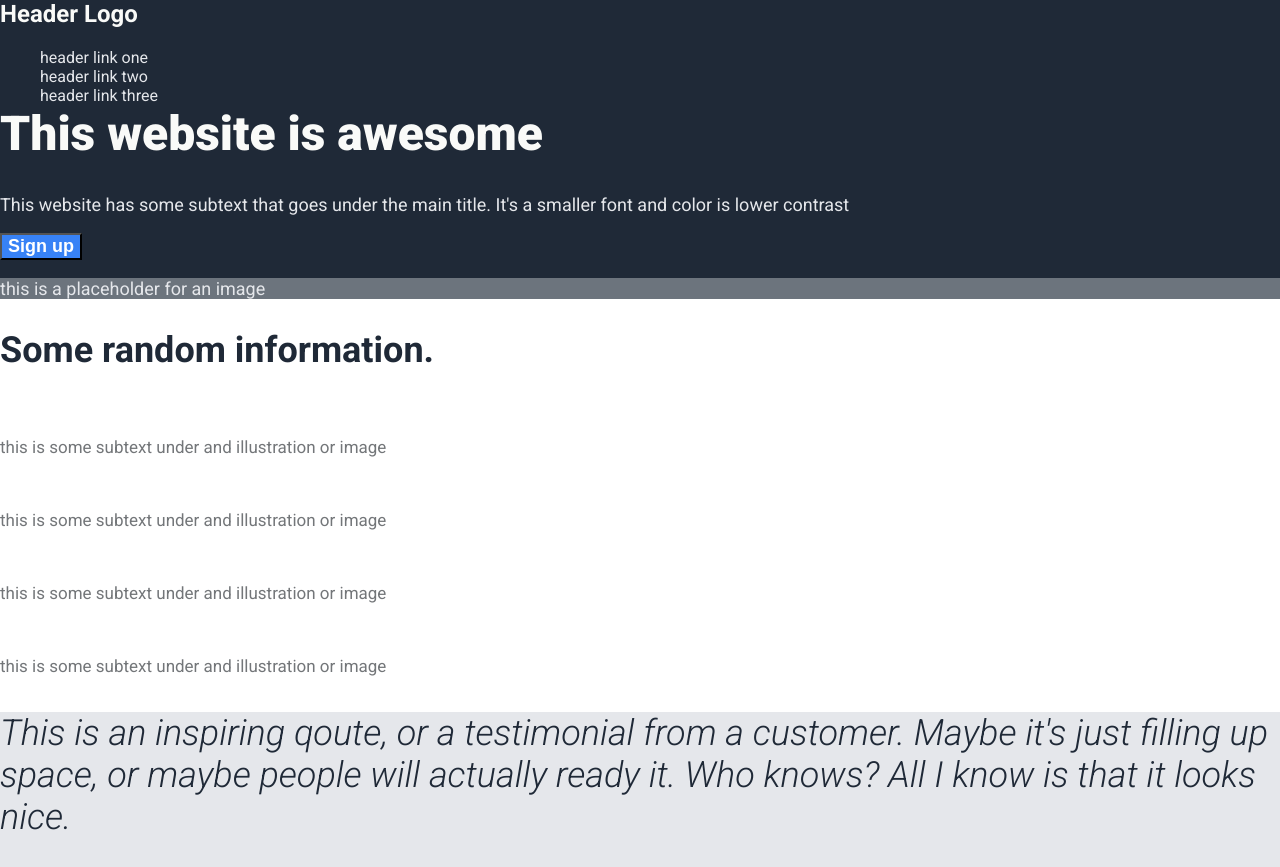
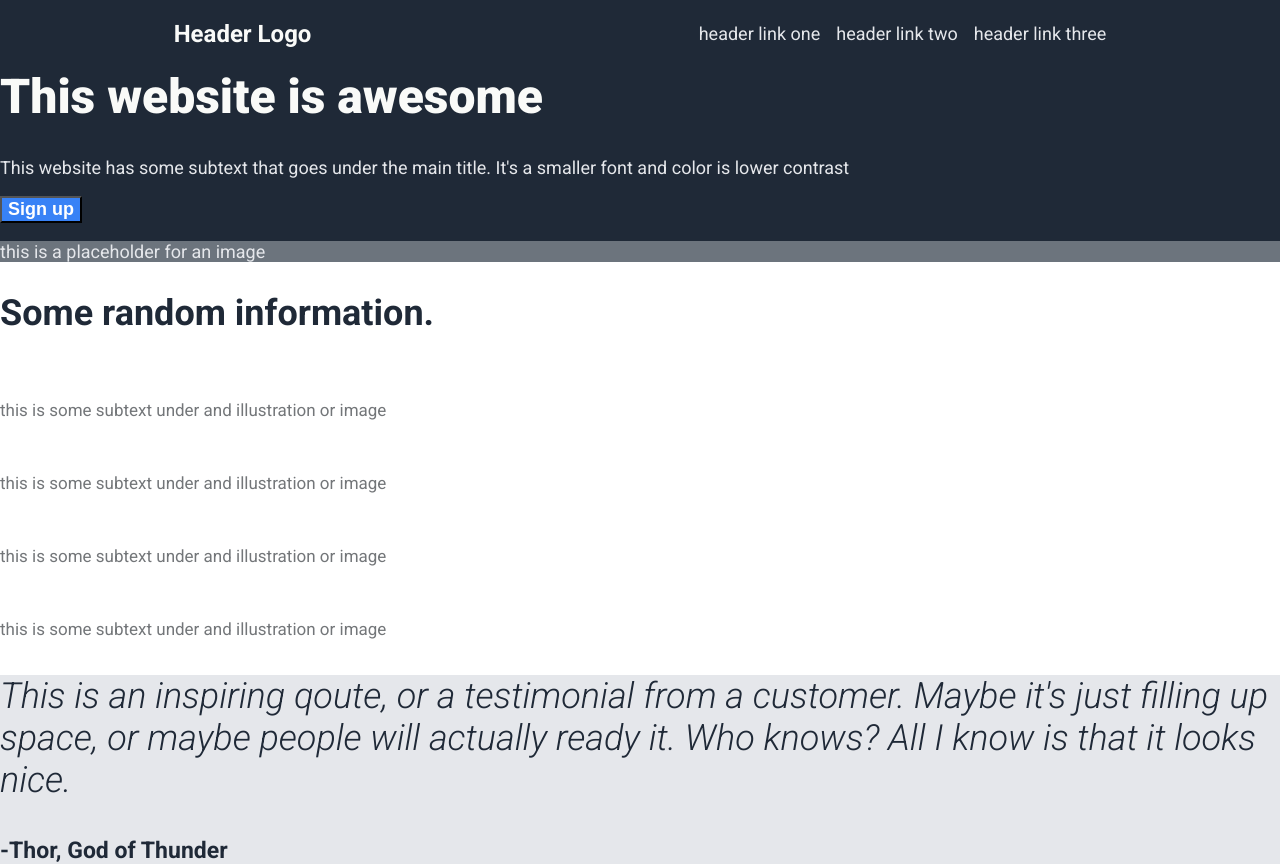
Before and after one commit to RimaGai/the_odin_projects, a plain HTML site: page landing-page/index.html in a window 1280 px wide. Shown: the top 867 px of the page. Drawn offline with Linux system fonts and the light colour scheme.

Commit message:
Align header

```diff
--- a/landing-page/index.html
+++ b/landing-page/index.html
@@ -17,9 +17,9 @@
   <nav>
     <h2>Header Logo</h2>
     <ul>
-      <li><a href="http://">header link one</a></li>
-      <li><a href="http://">header link two</a></li>
-      <li><a href="http://">header link three</a></li>
+      <li><a href="#">header link one</a></li>
+      <li><a href="#">header link two</a></li>
+      <li><a href="#">header link three</a></li>
     </ul>
   </nav>
   <header>
--- a/landing-page/styles.css
+++ b/landing-page/styles.css
@@ -9,10 +9,14 @@ nav {
   background-color: #1f2937;
 }
 
+nav {
+  display: flex;
+  justify-content: space-around;
+  align-items: center;
+}
 nav h2 {
   color: #f9faf8;
   font-size: 24px;
-  margin-top: 0;
 }
 
 nav a {
@@ -22,7 +26,9 @@ nav a {
 
 ul {
   list-style: none;
-  margin: 0;
+  display: flex;
+  font-size: 18px;
+  gap: 16px;
 }
 
 h1 {
```
